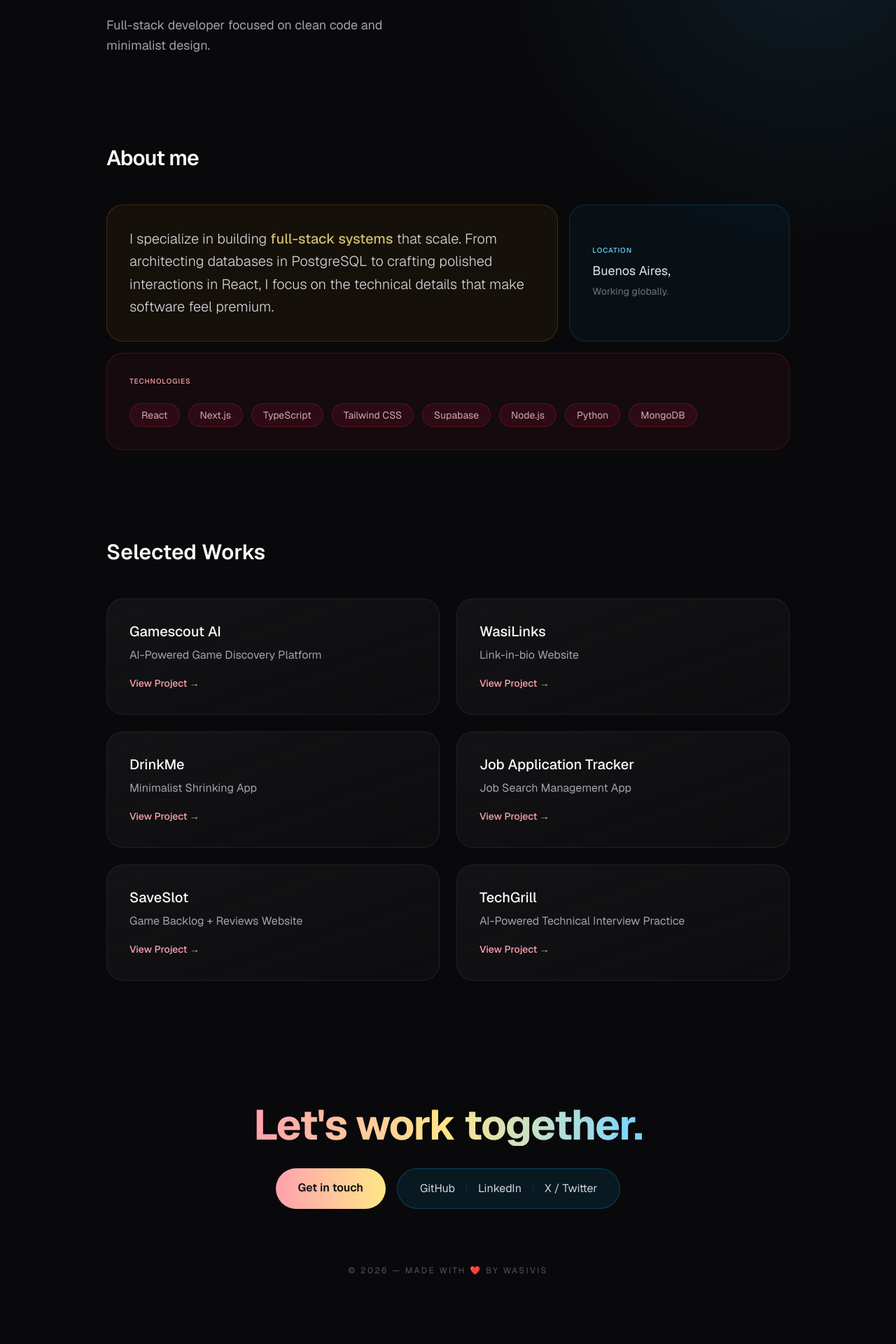
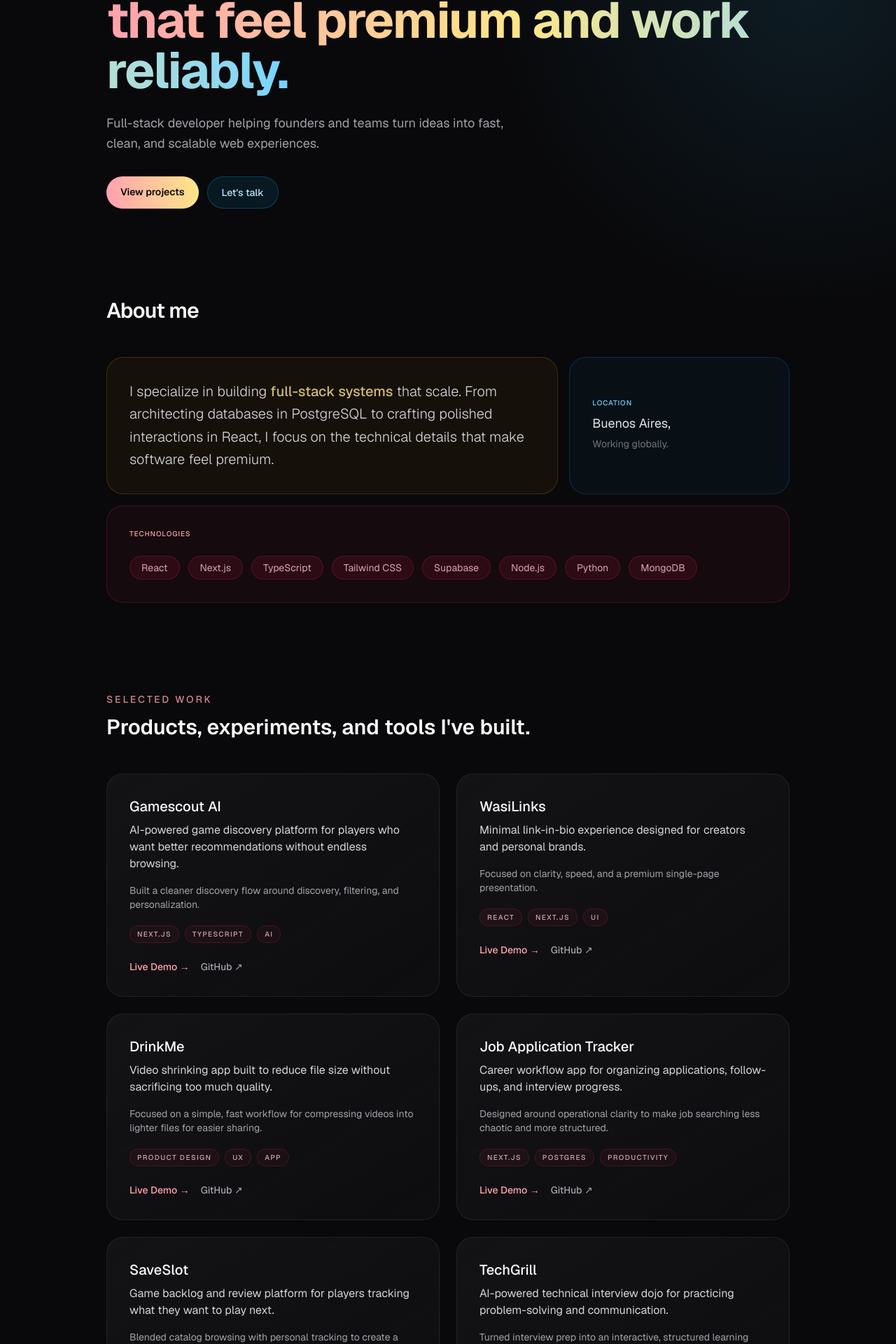
Before and after one commit to wasivis/portfolio-new, a Next.js app: page / in a window 1280 px wide. Shown: the part 305-2225 px from the top of the page at 70% size. Before the commit the page ends 2176 px from the top, so only its background shows below. Built offline with nearby package versions, Linux system fonts and the light colour scheme.

Commit message:
Several changes to the UI

```diff
--- a/app/components/Contact.tsx
+++ b/app/components/Contact.tsx
@@ -1,29 +1,35 @@
 export default function Contact() {
   return (
-    <section id="contact" className="py-12 flex flex-col items-center text-center space-y-8">
+    <section id="contact" className="flex flex-col items-center space-y-8 py-12 text-center">
       <div className="space-y-4">
+        <p className="text-sm font-medium uppercase tracking-[0.2em] text-sky-300/80">Let&apos;s build something meaningful</p>
         <h2 className="text-4xl md:text-6xl font-bold tracking-tight text-transparent bg-clip-text bg-gradient-to-r from-rose-300 via-amber-200 to-sky-300">
-          Let's work together.
+          Need a product partner?
         </h2>
       </div>
 
-      <div className="flex flex-col sm:flex-row gap-4">
+      <p className="max-w-2xl text-zinc-400">
+        I&apos;m available for freelance work, product builds, and collaborations where thoughtful UX and strong engineering matter.
+      </p>
+
+      <div className="flex flex-col gap-4 sm:flex-row">
         <a
           href="mailto:ivanmontequin@gmail.com"
-          className="px-8 py-4 rounded-full bg-gradient-to-r from-rose-300 to-amber-200 text-zinc-950 font-semibold hover:from-rose-200 hover:to-amber-100 transition-colors"
+          className="rounded-full bg-gradient-to-r from-rose-300 to-amber-200 px-8 py-4 font-semibold text-zinc-950 transition-colors hover:from-rose-200 hover:to-amber-100"
         >
-          Get in touch
+          Start a project
         </a>
-        <div className="flex items-center gap-4 px-8 py-4 rounded-full border border-sky-500/30 bg-sky-500/10">
-          <a href="https://github.com/wasivis" target="_blank" rel="noreferrer" className="text-zinc-300 hover:text-sky-200 transition-colors">GitHub</a>
-          <span className="w-px h-4 bg-zinc-800" />
-          <a href="https://www.linkedin.com/in/ivanmontequin" target="_blank" rel="noreferrer" className="text-zinc-300 hover:text-sky-200 transition-colors">LinkedIn</a>
-          <span className="w-px h-4 bg-zinc-800" />
-          <a href="https://twitter.com/wasivis" target="_blank" rel="noreferrer" className="text-zinc-300 hover:text-sky-200 transition-colors">X / Twitter</a>
+
+        <div className="flex items-center gap-4 rounded-full border border-sky-500/30 bg-sky-500/10 px-6 py-4">
+          <a href="https://github.com/wasivis" target="_blank" rel="noreferrer" className="text-zinc-300 transition-colors hover:text-sky-200">GitHub</a>
+          <span className="h-4 w-px bg-zinc-800" />
+          <a href="https://www.linkedin.com/in/ivanmontequin" target="_blank" rel="noreferrer" className="text-zinc-300 transition-colors hover:text-sky-200">LinkedIn</a>
+          <span className="h-4 w-px bg-zinc-800" />
+          <a href="https://twitter.com/wasivis" target="_blank" rel="noreferrer" className="text-zinc-300 transition-colors hover:text-sky-200">X / Twitter</a>
         </div>
       </div>
 
-      <p className="pt-12 text-xs text-zinc-600 uppercase tracking-[0.2em]">
+      <p className="pt-12 text-xs uppercase tracking-[0.2em] text-zinc-600">
         © {new Date().getFullYear()} — Made with ❤️ by wasivis
       </p>
     </section>
--- a/app/components/Hero.tsx
+++ b/app/components/Hero.tsx
@@ -1,18 +1,35 @@
 export default function Hero() {
   return (
     <section id="hero" className="pt-16 md:pt-24 flex flex-col items-start gap-6">
-      <div className="inline-flex items-center gap-2 px-3 py-1 rounded-full border border-rose-500/30 bg-rose-500/10 text-lg font-medium text-rose-200">
-        Hello, I&apos;m wasivis, a developer based in Buenos Aires.
+      <div className="inline-flex items-center gap-2 px-3 py-1 rounded-full border border-rose-500/30 bg-rose-500/10 text-base font-medium text-rose-200">
+        Available for product work and freelance projects.
       </div>
+
       <h1 className="text-5xl md:text-7xl font-bold tracking-tight">
-        Turning complex ideas <br />
+        I build polished digital products <br />
         <span className="text-transparent bg-clip-text bg-gradient-to-r from-rose-300 via-amber-200 to-sky-300">
-          into simple products.
+          that feel premium and work reliably.
         </span>
       </h1>
-      <p className="max-w-md text-lg text-zinc-400 leading-relaxed">
-        Full-stack developer focused on clean code and minimalist design.
+
+      <p className="max-w-xl text-lg text-zinc-400 leading-relaxed">
+        Full-stack developer helping founders and teams turn ideas into fast, clean, and scalable web experiences.
       </p>
+
+      <div className="flex flex-wrap gap-3 pt-2">
+        <a
+          href="#projects"
+          className="rounded-full bg-gradient-to-r from-rose-300 to-amber-200 px-5 py-3 text-sm font-semibold text-zinc-950 transition-transform hover:scale-[1.02]"
+        >
+          View projects
+        </a>
+        <a
+          href="#contact"
+          className="rounded-full border border-sky-500/30 bg-sky-500/10 px-5 py-3 text-sm font-medium text-sky-200 transition-colors hover:border-sky-400/50 hover:text-sky-100"
+        >
+          Let&apos;s talk
+        </a>
+      </div>
     </section>
   );
 }
--- a/app/components/Projects.tsx
+++ b/app/components/Projects.tsx
@@ -1,29 +1,103 @@
 const PROJECT_DATA = [
-  { title: "Gamescout AI", desc: "AI-Powered Game Discovery Platform", link: "https://gamescout-ai.vercel.app/" },
-  { title: "WasiLinks", desc: "Link-in-bio Website", link: "https://wasilinks.vercel.app/" },
-  { title: "DrinkMe", desc: "Minimalist Shrinking App", link: "https://github.com/wasivis/DrinkMe" },
-  { title: "Job Application Tracker", desc: "Job Search Management App", link: "https://job-tracker-ebon-three.vercel.app/" },
-  { title: "SaveSlot", desc: "Game Backlog + Reviews Website", link: "https://save-slot.vercel.app/" },
-  { title: "TechGrill", desc: "AI-Powered Technical Interview Practice", link: "https://techgrill.vercel.app/" },
+  {
+    title: "Gamescout AI",
+    desc: "AI-powered game discovery platform for players who want better recommendations without endless browsing.",
+    impact: "Built a cleaner discovery flow around discovery, filtering, and personalization.",
+    stack: ["Next.js", "TypeScript", "AI"],
+    link: "https://gamescout-ai.vercel.app/",
+    github: "https://github.com/wasivis/gamescout-ai",
+  },
+  {
+    title: "WasiLinks",
+    desc: "Minimal link-in-bio experience designed for creators and personal brands.",
+    impact: "Focused on clarity, speed, and a premium single-page presentation.",
+    stack: ["React", "Next.js", "UI"],
+    link: "https://wasilinks.vercel.app/",
+    github: "https://github.com/wasivis/wasilinks",
+  },
+  {
+    title: "DrinkMe",
+    desc: "Video shrinking app built to reduce file size without sacrificing too much quality.",
+    impact: "Focused on a simple, fast workflow for compressing videos into lighter files for easier sharing.",
+    stack: ["Product Design", "UX", "App"],
+    link: "https://github.com/wasivis/DrinkMe/releases/tag/v1.0.1",
+    github: "https://github.com/wasivis/DrinkMe",
+  },
+  {
+    title: "Job Application Tracker",
+    desc: "Career workflow app for organizing applications, follow-ups, and interview progress.",
+    impact: "Designed around operational clarity to make job searching less chaotic and more structured.",
+    stack: ["Next.js", "Postgres", "Productivity"],
+    link: "https://job-tracker-ebon-three.vercel.app/",
+    github: "https://github.com/wasivis/job-tracker",
+  },
+  {
+    title: "SaveSlot",
+    desc: "Game backlog and review platform for players tracking what they want to play next.",
+    impact: "Blended catalog browsing with personal tracking to create a more intentional gaming routine.",
+    stack: ["Full-stack", "Database", "UX"],
+    link: "https://save-slot.vercel.app/",
+    github: "https://github.com/wasivis/gamelog",
+  },
+  {
+    title: "TechGrill",
+    desc: "AI-powered technical interview dojo for practicing problem-solving and communication.",
+    impact: "Turned interview prep into an interactive, structured learning experience.",
+    stack: ["AI", "Next.js", "Learning"],
+    link: "https://techgrill.vercel.app/",
+    github: "https://github.com/wasivis/techgrill",
+  },
 ];
 
 export default function Projects() {
   return (
     <section id="projects" className="space-y-12">
-      <h2 className="text-3xl font-semibold">Selected Works</h2>
-      <div className="grid grid-cols-1 md:grid-cols-2 gap-6">
+      <div className="space-y-3">
+        <p className="text-sm font-medium uppercase tracking-[0.2em] text-rose-300/80">Selected work</p>
+        <h2 className="text-3xl font-semibold">Products, experiments, and tools I&apos;ve built.</h2>
+      </div>
+
+      <div className="grid grid-cols-1 gap-6 md:grid-cols-2">
         {PROJECT_DATA.map((p) => (
-          <div key={p.title} className="group p-8 rounded-3xl border border-zinc-800/80 bg-gradient-to-br from-zinc-900/70 to-zinc-900/30 hover:border-rose-500/40 hover:-translate-y-0.5 transition-all">
-            <h3 className="text-xl font-medium mb-2">{p.title}</h3>
-            <p className="text-zinc-400 mb-4">{p.desc}</p>
+          <div
+            key={p.title}
+            className="group rounded-3xl border border-zinc-800/80 bg-gradient-to-br from-zinc-900/70 to-zinc-900/30 p-8 transition-all hover:-translate-y-0.5 hover:border-rose-500/40"
+          >
+            <h3 className="mb-2 text-xl font-medium">{p.title}</h3>
+
+            <p className="mb-4 text-zinc-300">{p.desc}</p>
+            <p className="mb-5 text-sm text-zinc-400">{p.impact}</p>
+
+            <div className="mb-6 flex flex-wrap gap-2">
+              {p.stack.map((tag) => (
+                <span
+                  key={`${p.title}-${tag}`}
+                  className="rounded-full border border-rose-500/20 bg-rose-500/5 px-2.5 py-1 text-[10px] font-medium uppercase tracking-[0.14em] text-rose-200/80"
+                >
+                  {tag}
+                </span>
+              ))}
+            </div>
+
+            <div className="flex flex-wrap gap-4">
               <a
                 href={p.link}
                 target="_blank"
                 rel="noreferrer"
-              className="inline-flex text-sm font-medium text-rose-300 group-hover:translate-x-1 transition-transform"
+                className="inline-flex text-sm font-medium text-rose-300 transition-transform group-hover:translate-x-1"
               >
-              View Project →
+                Live Demo →
               </a>
+
+              <a
+                href={p.github}
+                target="_blank"
+                rel="noreferrer"
+                className="inline-flex text-sm font-medium text-zinc-400 transition-colors hover:text-white"
+              >
+                GitHub ↗
+              </a>
+            </div>
           </div>
         ))}
       </div>
```
Lines whose indentation alone changed are shown as unchanged.
